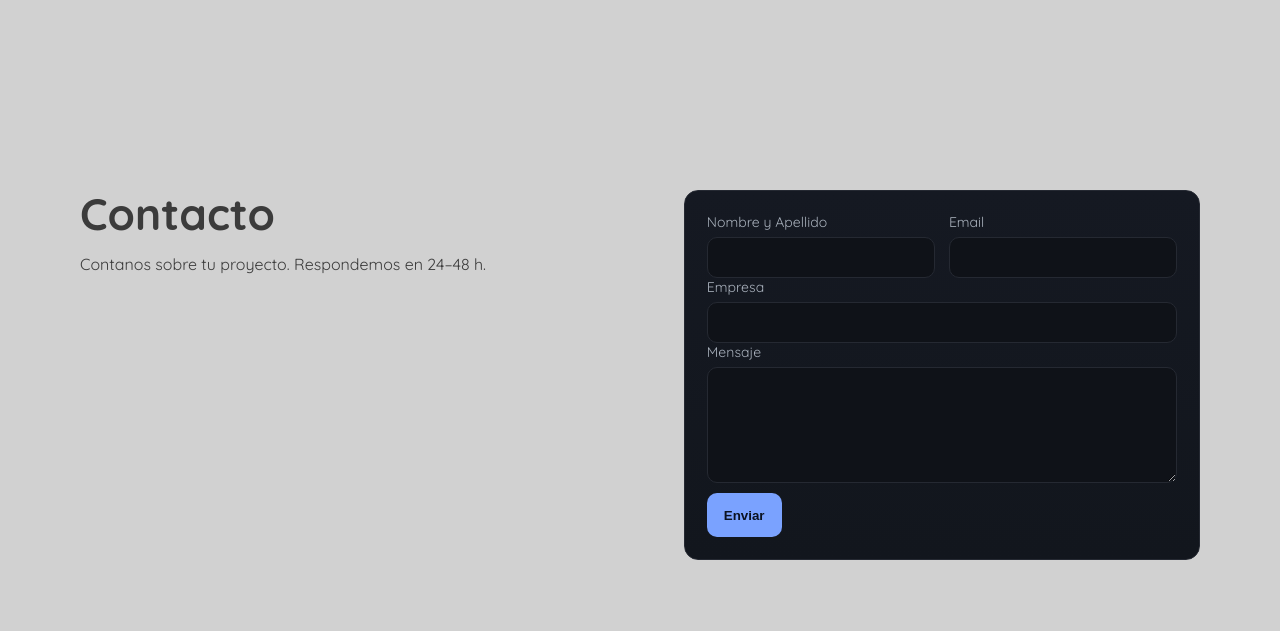
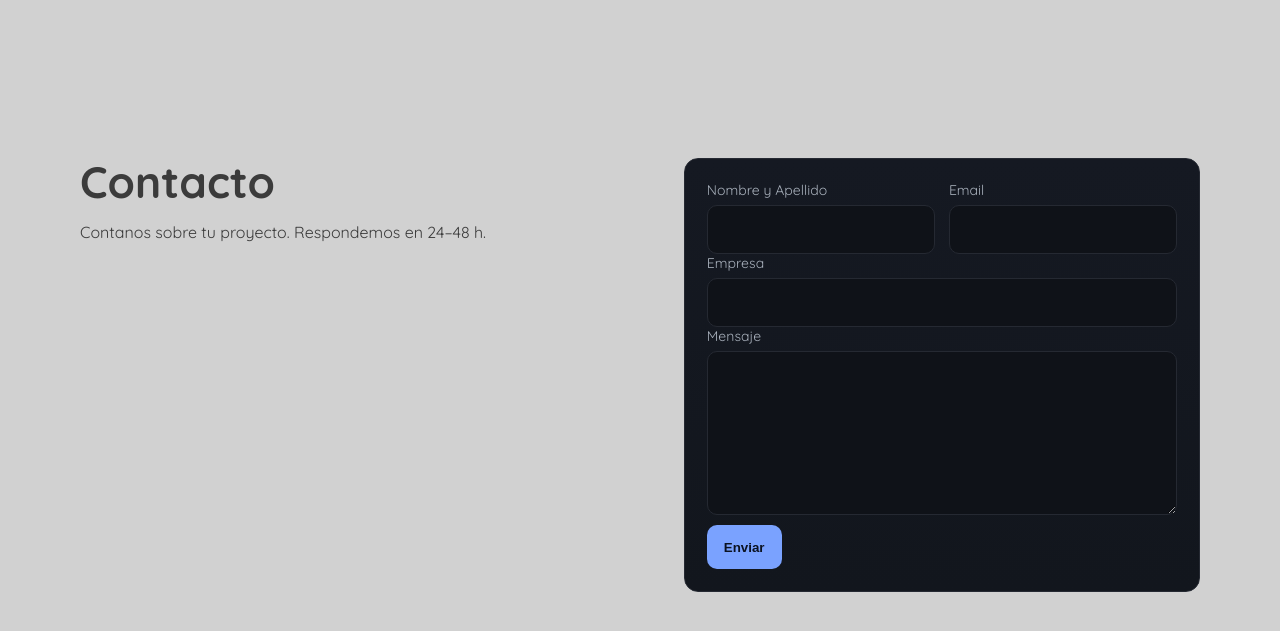
Before and after one commit to Milton010203/Consultora, a plain HTML site: page pages/contacto.html in a window 1280 px wide. Shown: the part 85-716 px from the top of the page. Drawn offline with Linux system fonts and the light colour scheme.

Commit message:
pruebas antes de pullear en otra maquina

```diff
--- a/otrapagina/index.css
+++ b/otrapagina/index.css
@@ -409,8 +409,8 @@ align-items: center; }
 .form__field { display: grid; gap: 6px; }
 .form label { color: var(--muted); font-size: 14px; }
 .form input, .form textarea {
-  width: 100%; background: #0f1218; border: 1px solid var(--border); border-radius: 10px; color: var(--text);
-  padding: 12px 12px; outline: none; transition: border-color .2s, box-shadow .2s;
+  width: 100%; background: #0f1218; border: 1px solid var(--border); border-radius: 10px; color: var(--bg);
+  padding: 12px 12px; outline: none; transition: border-color .2s, box-shadow .2s; font-family: "Quicksand", sans-serif; font-size: large;
 }
 .form input:focus, .form textarea:focus { border-color: var(--primary); box-shadow: 0 0 0 3px #7aa2ff22; }
 .form__actions { display: flex; align-items: center; justify-content: space-between; gap: 12px; margin-top: 10px; }
@@ -546,6 +546,16 @@ html, body {
     overflow-y: auto;
 }
 
+.inputcontacto{
+  font-family: "Quicksand", sans-serif;
+  color: white;
+}
+
+input:focus, textarea:focus{
+  background-color: var(--bg);
+  font-family: "Quicksand", sans-serif;
+  color: var(--text);
+}
 
 
 /* MEDIA QUERIES */
@@ -860,4 +870,3 @@ RESPONSIVE
     grid-template-columns: 1fr;
   }
 }
-``
--- a/pages/contacto.html
+++ b/pages/contacto.html
@@ -42,24 +42,24 @@
         <div class="contact__form">
           <form action="/enviar" method="post" class="form" aria-label="Formulario de contacto">
             <div class="form__row">
-              <div class="form__field">
+              <div class="form__field inputcontacto">
                 <label for="name">Nombre y Apellido</label>
-                    <input id="name" name="nombre" type="text" required>
+                    <input focus id="name" name="nombre" type="text" required>
               </div>
-              <div class="form__field">
+              <div class="form__field inputcontacto">
                 <label for="email">Email</label>
                 <input id="email" name="email" type="email" required>
               </div>
             </div>
-            <div class="form__field">
+            <div class="form__field inputcontacto">
               <label for="company">Empresa</label>
               <input id="company" name="empresa" type="text">
             </div>
-            <div class="form__field">
+            <div class="form__field inputcontacto">
               <label for="message">Mensaje</label>
               <textarea id="message" name="mensaje" rows="6" required></textarea>
             </div>
-            <div class="form__actions">
+            <div class="form__actions inputcontacto">
               <button class="btn primary" type="submit">Enviar</button>
             </div>
           </form>
```
Also changed, not shown: otrapagina/index.html (+4 -1 lines).
